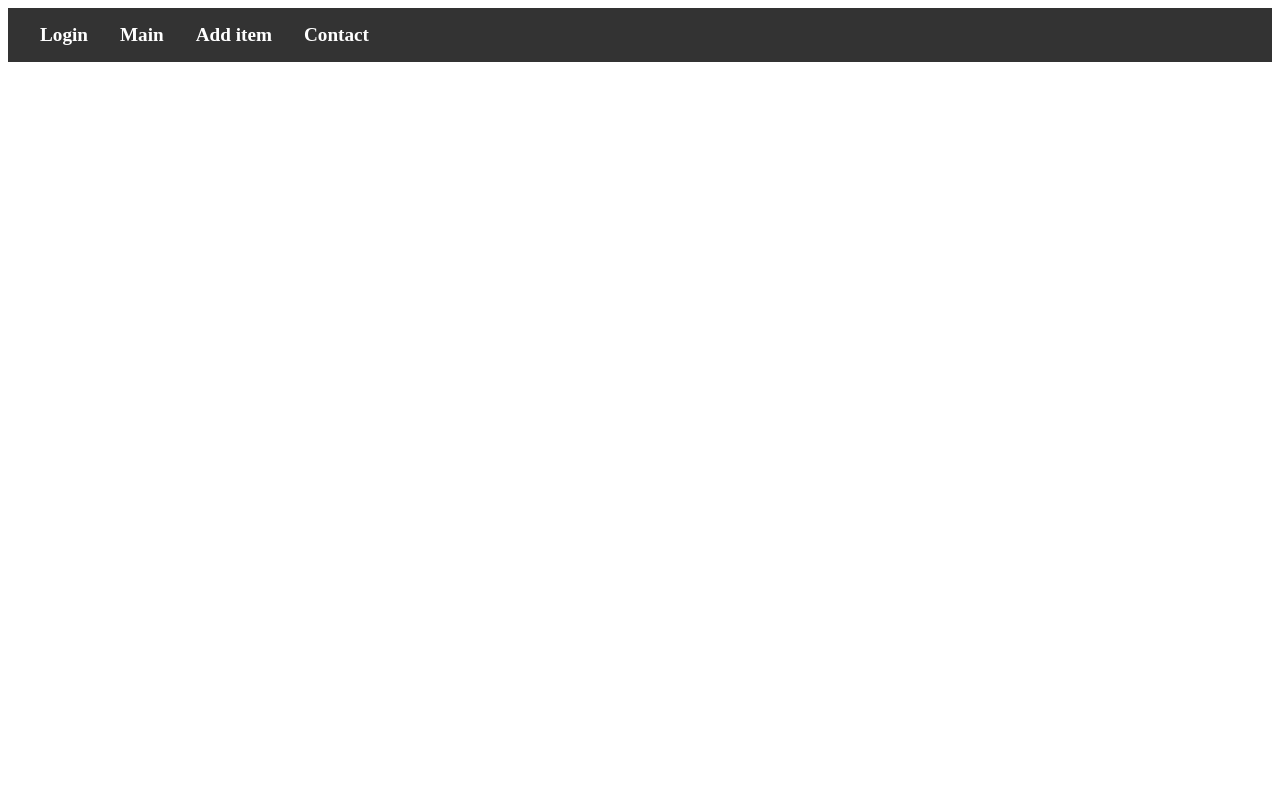
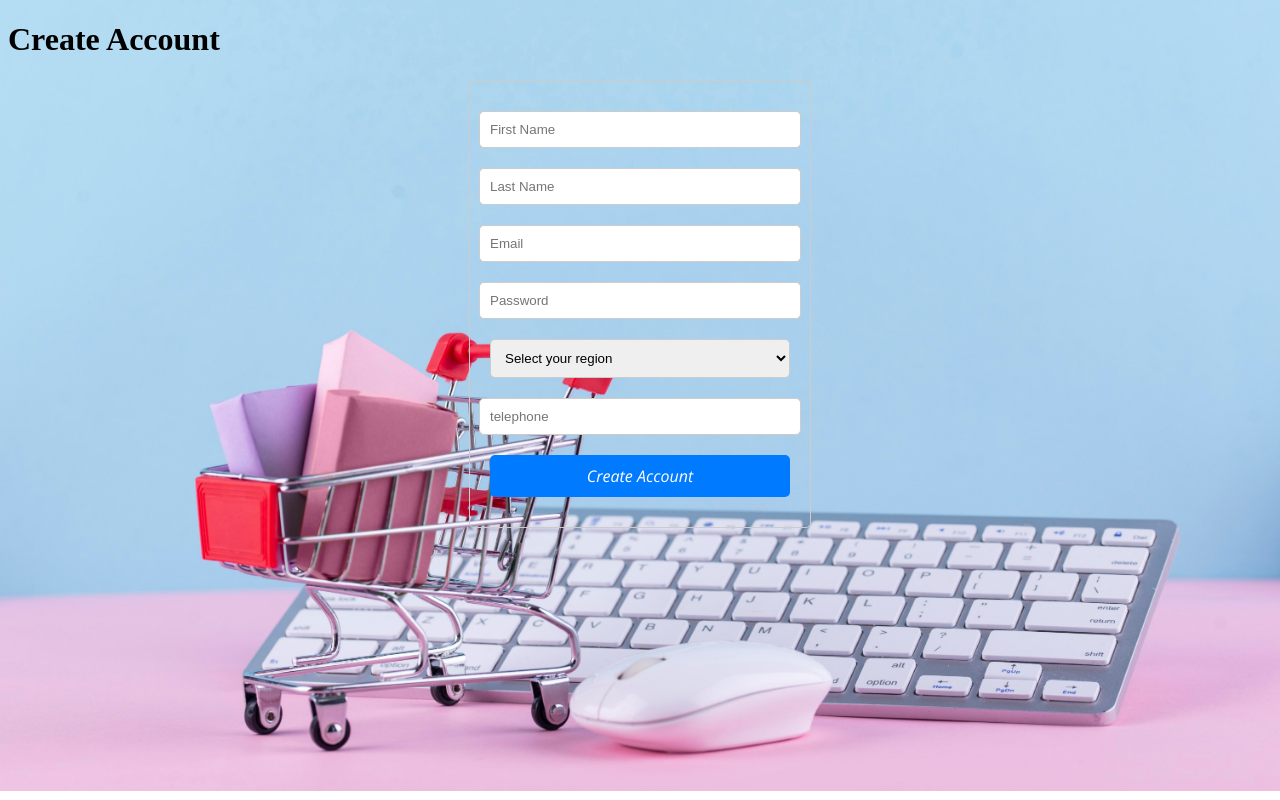
Before and after one commit to ZivFarin/AmazonUs, a React (Create React App) app in the folder frontend/: page /Signup in a window 1280 px wide. Built offline with nearby package versions, Linux system fonts and the light colour scheme.

Commit message:
added the signup page checked that it worked with firebase rest of the data from the create account will be moved to the DB when it is set

```diff
--- a/frontend/src/App.js
+++ b/frontend/src/App.js
@@ -5,6 +5,7 @@ import CustomerMainPage from "./Pages/CustomerMainPage";
 import GetInTouchPage from "./Pages/GetInTouchPage";
 import AddItemURLPage from "./Pages/AddItemURLPage";
 import Navbar from "./components/Navbar";
+import SignupPage from "./Pages/SignupPage";
 
 
 function App() {
@@ -14,8 +15,10 @@ function App() {
   return (
     <BrowserRouter>
       <div>
-        <Navbar />
         {isLoggedIn ? <LogoutButton /> : null}
+        {isLoggedIn ? <Navbar /> : null}
+
+
         <main>
           <Switch>
             <Route path="/Login" exact component={LoginPage} />
@@ -23,6 +26,7 @@ function App() {
             <Route path="/addItem" exact render={() => isLoggedIn ? <AddItemURLPage/> : null} />
             <Route path="/getInTouch" exact component={GetInTouchPage} />
             <Route path="/" exact component={LoginPage} />
+            <Route path="/Signup" exact component={SignupPage}/>
           </Switch>
         </main>
       </div>
--- /dev/null
+++ b/frontend/src/Pages/SignupPage.js
@@ -0,0 +1,7 @@
+import Signup from "../components/Signup";
+
+const SignupPage = () => {
+  return <Signup/>;
+};
+
+export default SignupPage;
--- a/frontend/src/components/Login.css
+++ b/frontend/src/components/Login.css
@@ -24,7 +24,8 @@
   color: red;
 }
 
-.login-form__submit {
+.login-form__submit,
+.signup-form__submit {
   margin: 10px 0;
   padding: 10px;
   background-color: #007bff;
@@ -33,8 +34,27 @@
   border-radius: 5px;
   cursor: pointer;
   width: 100%;
+  font-family: 'Open Sans', sans-serif;
+  font-size: 16px;
+  font-weight: 400;
 }
+
+.signup-form__submit {
+  text-align: center;
+  text-decoration: none;
+  padding-left: 0;
+  padding-right: 0;
+}
+
 
 .login-form__submit:hover {
   background-color: #0069d9;
 }
+
+
+
+.signup-form__submit:hover {
+  background-color: #0069d9;
+  color: #fff;
+  text-decoration: none;
+}
--- a/frontend/src/components/Login.js
+++ b/frontend/src/components/Login.js
@@ -4,6 +4,8 @@ import { withRouter } from 'react-router-dom';
 import './Login.css';
 import { initializeApp } from "firebase/app";
 import { getAuth, createUserWithEmailAndPassword, signInWithEmailAndPassword } from "firebase/auth";
+import { Link } from 'react-router-dom';
+
 
 //connecting to the firebase project
 const firebaseConfig = {
@@ -45,24 +47,6 @@ function Login({ history }) {
       });
   };
 
-  //handling the signup to the system
-  const handleSignUp = (event) => {
-    event.preventDefault();
-    //taking the user email and password for the signup
-    createUserWithEmailAndPassword(auth, email, password)
-      .then(() => {
-        // Set isLoggedIn flag in localStorage
-        localStorage.setItem('isLoggedIn', true);
-        // redirecting the page to the customerMain page after login
-        history.push('/customerMain');
-        history.go(0);
-      })
-      //catching errors
-      .catch((error) => {
-        const errorMessage = error.message;
-        setError(errorMessage);
-      });
-  };
 
   // If user is already logged in, redirect to the customerMain page
   if (localStorage.getItem('isLoggedIn')) {
@@ -88,7 +72,7 @@ function Login({ history }) {
       />
       {error && <div className="login-form__error">{error}</div>}
       <button type="submit" className="login-form__submit">Login</button>
-      <button onClick={handleSignUp} className="login-form__submit">Create account</button>
+      <Link to="/signup" className="signup-form__submit">Create account</Link>
     </form>
   );
 }
--- a/frontend/src/components/LogoutButton.css
+++ b/frontend/src/components/LogoutButton.css
@@ -1,9 +1,8 @@
 .logout-button-container {
     display: flex;
-    justify-content: center;
-    align-items: center;
-    height: 100vh;
-    background-color: #f1f1f1;
+    justify-content: right;
+    align-items: right;
+
   }
 
   .logout-button {
@@ -14,7 +13,7 @@
     border: none;
     border-radius: 5px;
     cursor: pointer;
-    width: 100%;
+    width: 10%;
   }
 
   .logout-button:hover {
--- a/frontend/src/components/LogoutButton.js
+++ b/frontend/src/components/LogoutButton.js
@@ -1,5 +1,6 @@
 import React, { useEffect, useRef, useCallback } from "react";
 import { useHistory } from "react-router-dom";
+import "./LogoutButton.css";
 
 function LogoutButton() {
   const history = useHistory();
--- a/frontend/src/components/Navbar.css
+++ b/frontend/src/components/Navbar.css
@@ -2,7 +2,7 @@
     display: flex;
     justify-content: space-between;
     align-items: center;
-    background-color: #333;
+    background-color: #559be7;
     color: #fff;
     padding: 1rem;
   }
@@ -28,5 +28,5 @@
   }
 
   .nav-link:hover {
-    text-decoration: underline;
+    color: rgb(237, 163, 206);
   }
--- a/frontend/src/components/Navbar.js
+++ b/frontend/src/components/Navbar.js
@@ -1,16 +1,12 @@
 import React from 'react';
 import { Link } from 'react-router-dom';
 import './Navbar.css';
+import LogoutButton from './Signup'
 
 function Navbar() {
   return (
     <nav className="navbar">
       <ul className="navbar-nav">
-        <li className="nav-item">
-          <Link to="/Login" className="nav-link">
-            Login
-          </Link>
-        </li>
         <li className="nav-item">
           <Link to="/customerMain" className="nav-link">
             Main
--- /dev/null
+++ b/frontend/src/components/Signup.css
@@ -0,0 +1,68 @@
+  @import url('https://fonts.googleapis.com/css2?family=Open+Sans:ital,wght@1,300;1,400&display=swap');
+
+  .login-form {
+    display: flex;
+    flex-direction: column;
+    align-items: center;
+    margin: auto;
+    margin-left: 10px;
+    padding: 20px;
+    border: 1px solid #ccc;
+    border-radius: 5px;
+    width: 300px;
+    border: 2px solid black;
+  }
+
+  .login-form__input {
+    margin: 10px 0;
+    padding: 10px;
+    border: 1px solid #ccc;
+    border-radius: 5px;
+    width: 100%;
+  }
+
+  .login-form__input:not(select) {
+    width: 100%;
+  }
+
+  .login-form__error {
+    margin: 10px 0;
+    color: red;
+  }
+
+  .login-form__submit,
+  .signup-form__submit {
+    margin: 10px 0;
+    padding: 10px;
+    background-color: #007bff;
+    color: #fff;
+    border: none;
+    border-radius: 5px;
+    cursor: pointer;
+    width: 100%;
+    font-family: 'Open Sans', sans-serif;
+    font-size: 16px;
+    font-weight: 400;
+  }
+
+  .signup-form__submit {
+    text-align: center;
+    text-decoration: none;
+    padding-left: 0;
+    padding-right: 0;
+  }
+
+  .login-form__submit:hover,
+  .signup-form__submit:hover {
+    background-color: #0069d9;
+    color: #fff;
+    text-decoration: none;
+  }
+
+  .login-form__input:not(select) {
+      width: 100%;
+    }
+
+  .login-page{
+    color: blueviolet;
+  }
--- /dev/null
+++ b/frontend/src/components/Signup.js
@@ -0,0 +1,118 @@
+import React, { useState } from "react";
+import "./Login.css";
+import { initializeApp } from "firebase/app";
+import { useHistory } from "react-router-dom";
+import { getAuth, createUserWithEmailAndPassword } from "firebase/auth";
+
+
+//connecting to the firebase project
+const firebaseConfig = {
+  apiKey: "AIzaSyAbr6iHHVwQ9BxycwDdkqeQLLD0kk3twgs",
+  authDomain: "us-184db.firebaseapp.com",
+  projectId: "us-184db",
+  storageBucket: "us-184db.appspot.com",
+  messagingSenderId: "310053069316",
+  appId: "1:310053069316:web:d22c8f84679e2aa1cc4b51",
+  measurementId: "G-S1343SSKC3",
+};
+
+//initialazing firebase
+const app = initializeApp(firebaseConfig);
+const auth = getAuth(app);
+
+function Signup() {
+  const [email, setEmail] = useState("");
+  const [password, setPassword] = useState("");
+  const [firstName, setFirstName] = useState("");
+  const [lastName, setLastName] = useState("");
+  const [region, setRegion] = useState("");
+  const [telephone, setTelephone] = useState("");
+  const [error, setError] = useState("");
+  const history = useHistory();
+
+  const userData = {email,firstName,lastName,region,telephone};
+
+
+  //handling the signup to the system
+  const handleSignUp = (event) => {
+    event.preventDefault();
+    //taking the user email and password for the signup
+    createUserWithEmailAndPassword(auth, email, password)
+      .then(() => {
+        // Set isLoggedIn flag in localStorage
+        localStorage.setItem('isLoggedIn', true);
+        // redirecting the page to the customerMain page after login
+        history.push('/customerMain');
+        history.go(0);
+
+      }).then(
+        console.log(userData)
+      )
+      //catching errors
+      .catch((error) => {
+        const errorMessage = error.message;
+        setError(errorMessage);
+      });
+  };
+
+  return (
+    <div className="login-page">
+      <h1 >Create Account</h1>
+      <form className="login-form" onSubmit={handleSignUp}>
+        <input
+          type="first name"
+          placeholder="First Name"
+          className="login-form__input"
+          value={firstName}
+          onChange={(event) => setFirstName(event.target.value)}
+        />
+        <input
+          type="last name"
+          placeholder="Last Name"
+          className="login-form__input"
+          value={lastName}
+          onChange={(event) => setLastName(event.target.value)}
+        />
+        <input
+          type="email"
+          placeholder="Email"
+          className="login-form__input"
+          value={email}
+          onChange={(event) => setEmail(event.target.value)}
+        />
+        <input
+          type="password"
+          placeholder="Password"
+          className="login-form__input"
+          value={password}
+          onChange={(event) => setPassword(event.target.value)}
+        />
+        <select
+          className="login-form__input"
+          value={region}
+          onChange={(event) => setRegion(event.target.value)}
+        >
+          <option value="">Select your region</option>
+          <option value="Hamerkaz">Hamerkaz</option>
+          <option value="North">North</option>
+          <option value="South">South</option>
+          <option value="Jerusalem area">Jerusalem area</option>
+          <option value="Eilat">Eilat</option>
+        </select>
+        <input
+          type="telephone"
+          placeholder="telephone"
+          className="login-form__input"
+          value={telephone}
+          onChange={(event) => setTelephone(event.target.value)}
+        />
+        {error && <div className="login-form__error">{error}</div>}
+        <button type="submit" className="login-form__submit">
+          Create Account
+        </button>
+      </form>
+    </div>
+  );
+}
+
+export default Signup;
--- /dev/null
+++ b/frontend/src/index.css
@@ -0,0 +1,6 @@
+body {
+    background-image: url('../public/back.jpg');
+    background-size: cover;
+    background-repeat: no-repeat;
+    background-position: center top 20%;
+  }
--- a/frontend/src/index.js
+++ b/frontend/src/index.js
@@ -2,6 +2,7 @@ import React from 'react';
 import { createRoot } from 'react-dom/client';
 import App from './App';
 import reportWebVitals from './reportWebVitals';
+import './index.css'; // import the CSS file here
 
 const root = createRoot(document.getElementById('root'));
 root.render(
```
Also changed, not shown: frontend/public/back.jpg (added), 1 other file (tests, documents, lock files or other folders).
